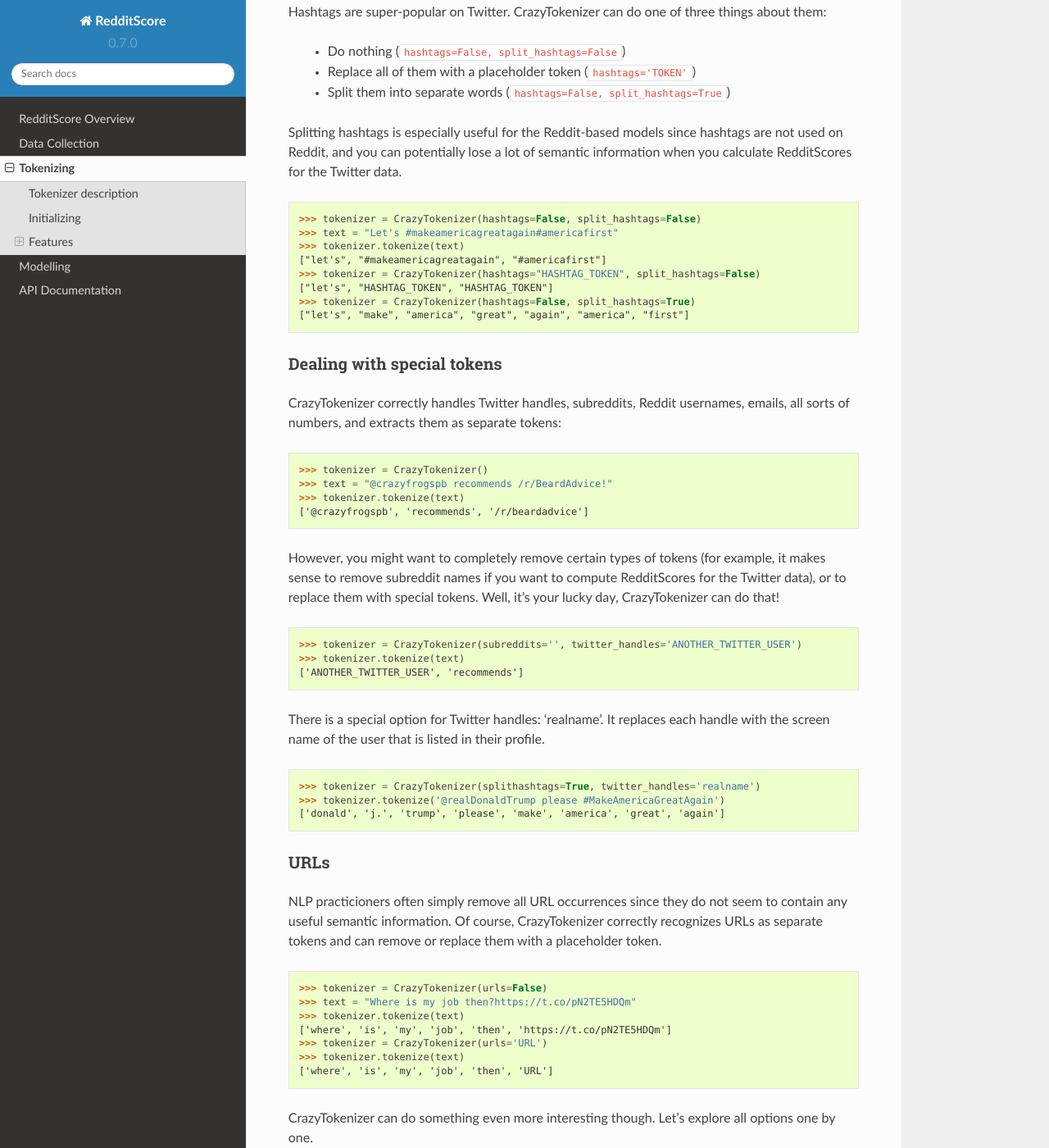
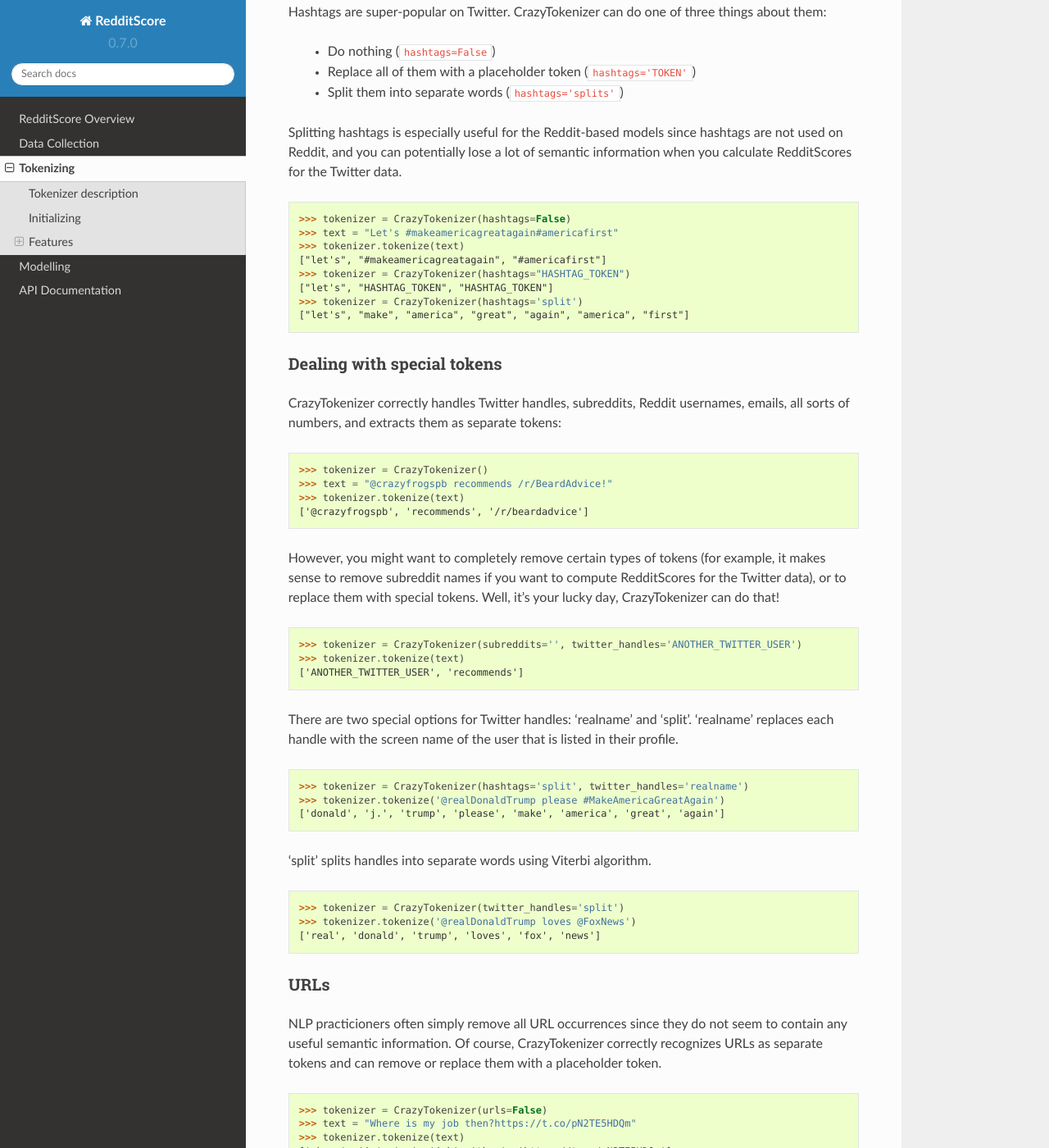
Before and after one commit to crazyfrogspb/RedditScore, a Sphinx documentation site: the page built from docs/source/tokenizing.rst, in a window 1280 px wide and 1400 px high, scrolled down 3047 px. Shown: the whole window at 82% size. Built offline with Sphinx 7.4.7 and the Read the Docs theme 2.0.0, drawn with Linux system fonts in a browser that asks for light colours.

Commit message:
Remove split_hashtags attribute, add splitting Twitter handles option

```diff
--- a/docs/source/overview.rst
+++ b/docs/source/overview.rst
@@ -27,7 +27,7 @@
 
     df = pd.read_csv(os.path.join('redditscore', 'reddit_small_sample.csv'))
     df = df.sample(frac=1.0, random_state=24) # shuffling data
-    tokenizer = CrazyTokenizer(split_hashtags=True) # initializing tokenizer object
+    tokenizer = CrazyTokenizer(hashtags='split') # initializing tokenizer object
     X = df['body'].apply(tokenizer.tokenize) # tokenizing Reddit comments
     y = df['subreddit']
 
--- a/docs/source/tokenizing.rst
+++ b/docs/source/tokenizing.rst
@@ -127,21 +127,21 @@
 Hashtags are super-popular on Twitter. CrazyTokenizer can do one of
 three things about them:
 
-  - Do nothing (``hashtags=False, split_hashtags=False``)
+  - Do nothing (``hashtags=False``)
   - Replace all of them with a placeholder token (``hashtags='TOKEN'``)
-  - Split them into separate words (``hashtags=False, split_hashtags=True``)
+  - Split them into separate words (``hashtags='splits'``)
 
 Splitting hashtags is especially useful for the Reddit-based models since
 hashtags are not used on Reddit, and you can potentially lose a lot of semantic
 information when you calculate RedditScores for the Twitter data.
 
->>> tokenizer = CrazyTokenizer(hashtags=False, split_hashtags=False)
+>>> tokenizer = CrazyTokenizer(hashtags=False)
 >>> text = "Let's #makeamericagreatagain#americafirst"
 >>> tokenizer.tokenize(text)
 ["let's", "#makeamericagreatagain", "#americafirst"]
->>> tokenizer = CrazyTokenizer(hashtags="HASHTAG_TOKEN", split_hashtags=False)
+>>> tokenizer = CrazyTokenizer(hashtags="HASHTAG_TOKEN")
 ["let's", "HASHTAG_TOKEN", "HASHTAG_TOKEN"]
->>> tokenizer = CrazyTokenizer(hashtags=False, split_hashtags=True)
+>>> tokenizer = CrazyTokenizer(hashtags='split')
 ["let's", "make", "america", "great", "again", "america", "first"]
 
 Dealing with special tokens
@@ -163,12 +163,19 @@
 >>> tokenizer.tokenize(text)
 ['ANOTHER_TWITTER_USER', 'recommends']
 
-There is a special option for Twitter handles: 'realname'. It replaces each
-handle with the screen name of the user that is listed in their profile.
+There are two special options for Twitter handles: 'realname' and 'split'.
+'realname' replaces each handle with the screen name of the user that is listed
+in their profile.
 
->>> tokenizer = CrazyTokenizer(splithashtags=True, twitter_handles='realname')
+>>> tokenizer = CrazyTokenizer(hashtags='split', twitter_handles='realname')
 >>> tokenizer.tokenize('@realDonaldTrump please #MakeAmericaGreatAgain')
 ['donald', 'j.', 'trump', 'please', 'make', 'america', 'great', 'again']
+
+'split' splits handles into separate words using Viterbi algorithm.
+
+>>> tokenizer = CrazyTokenizer(twitter_handles='split')
+>>> tokenizer.tokenize('@realDonaldTrump loves @FoxNews')
+['real', 'donald', 'trump', 'loves', 'fox', 'news']
 
 URLs
 ^^^^
```
Also changed, not shown: 2 other files.
